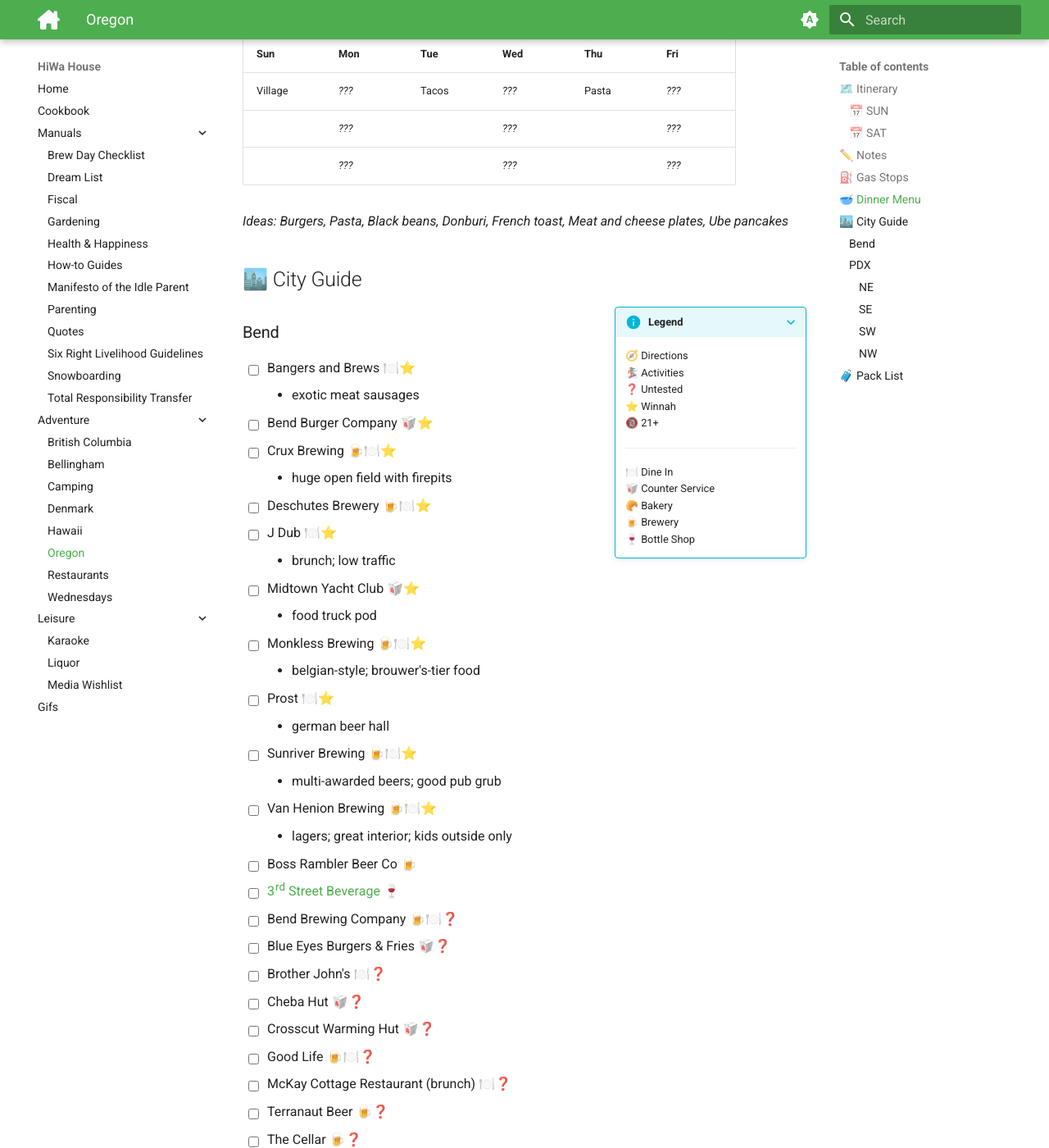
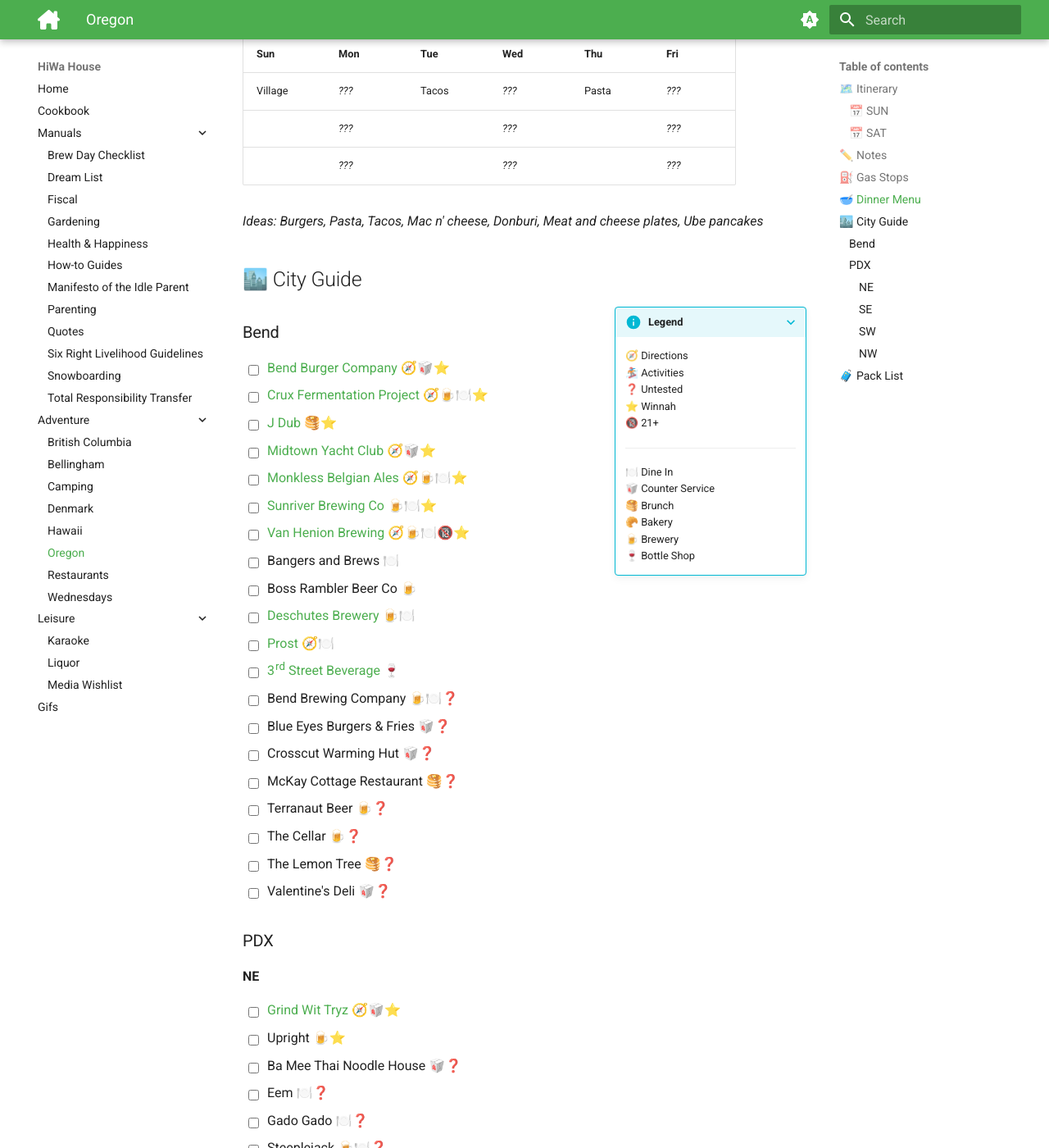
Before and after one commit to hiwa-house/teletraan, an MkDocs documentation site: the page built from docs/adventure/oregon.md, in a window 1280 px wide and 1400 px high, scrolled down 1567 px. Shown: the whole window at 82% size. Built offline with MkDocs 1.6.1 and Material for MkDocs 9.7.7, drawn with Linux system fonts in a browser that asks for light colours; comment, search, counter and statistics services are not loaded; some of the changed text lies outside the part shown.

Commit message:
Update oregon.md

```diff
--- a/docs/adventure/oregon.md
+++ b/docs/adventure/oregon.md
@@ -48,7 +48,7 @@
 |	      	|	*???*  	|	      	|	*???*	|			|	*???* 	|
 |	      	|	*???*  	|	      	|	*???*	|			|	*???* 	|
 
-*Ideas: Burgers, Pasta, Black beans, Donburi, French toast, Meat and cheese plates, Ube pancakes*
+*Ideas: Burgers, Pasta, Tacos, Mac n' cheese, Donburi, Meat and cheese plates, Ube pancakes*
 
 <!--
 ## 🛍️ Shopping
@@ -89,50 +89,39 @@
 	---
 	🍽️ Dine In
 	🥡 Counter Service
+	🥞 Brunch
 	🥐 Bakery
 	🍺 Brewery
 	🍷 Bottle Shop
 
 ### Bend
-- [ ] Bangers and Brews 🍽️⭐
-	- exotic meat sausages
-- [ ] Bend Burger Company 🥡⭐
-- [ ] Crux Brewing 🍺🍽️⭐
-	- huge open field with firepits
-- [ ] Deschutes Brewery 🍺🍽️⭐
-- [ ] J Dub 🍽️⭐
-	- brunch; low traffic
-- [ ] Midtown Yacht Club 🥡⭐
-	- food truck pod
-- [ ] Monkless Brewing 🍺🍽️⭐
-	- belgian-style; brouwer's-tier food
-- [ ] Prost 🍽️⭐
-	- german beer hall
-- [ ] Sunriver Brewing 🍺🍽️⭐
-	- multi-awarded beers; good pub grub
-- [ ] Van Henion Brewing 🍺🍽️⭐
-	- lagers; great interior; kids outside only
+- [ ] [Bend Burger Company](https://order.toasttab.com/online/bend-burger-company#!/) [🧭](https://maps.apple.com/?daddr=Bend+Burger+Company,+Northeast+3rd+Street,+Bend,+OR)🥡⭐
+- [ ] [Crux Fermentation Project](https://www.cruxfermentation.com/visit-us/tasting-room/) [🧭](https://maps.apple.com/?daddr=Crux+Fermentation+Project,+Southwest+Division+Street,+Bend,+OR)🍺🍽️⭐
+- [ ] [J Dub](https://jdubbend.com/menus/) 🥞⭐
+- [ ] [Midtown Yacht Club](https://www.midtownyachtclub.com/) [🧭](https://maps.apple.com/?daddr=Midtown+Yacht+Club,+1661+NE+4th+St,+Bend,+OR+97701)🥡⭐
+- [ ] [Monkless Belgian Ales](https://www.monkless.com/the-brasserie) [🧭](https://maps.apple.com/?daddr=Monkless+Belgian+Ales+Brasserie,+803+SW+Industrial+Way+%23202,+Bend,+OR+97702)🍺🍽️⭐
+- [ ] [Sunriver Brewing Co](https://www.sunriverbrewingcompany.com/pubs/) 🍺🍽️⭐
+- [ ] [Van Henion Brewing](https://vanhenionbrewing.com/tasting-room/) [🧭](https://maps.apple.com/?daddr=Van+Henion+Brewing+Company,+Plateau+Drive,+Bend,+OR)🍺🍽️🔞⭐
+- [ ] Bangers and Brews 🍽️
 - [ ] Boss Rambler Beer Co 🍺
+- [ ] [Deschutes Brewery](https://deschutesbrewery.com/pages/bend-public-house) 🍺🍽️
+- [ ] [Prost](https://www.prostbend.com/) [🧭](https://maps.apple.com/?daddr=Prost,+40+SW+Century+Dr+%23140,+Bend,+OR+97702)🍽️
 - [ ] [3rd Street Beverage](https://www.3rdstreetbeverage.com/) 🍷
 - [ ] Bend Brewing Company 🍺🍽️❓
 - [ ] Blue Eyes Burgers & Fries 🥡❓
-- [ ] Brother John's 🍽️❓
-- [ ] Cheba Hut 🥡❓
 - [ ] Crosscut Warming Hut 🥡❓
-- [ ] Good Life 🍺🍽️❓
-- [ ] McKay Cottage Restaurant (brunch) 🍽️❓
+- [ ] McKay Cottage Restaurant 🥞❓
 - [ ] Terranaut Beer 🍺❓
 - [ ] The Cellar 🍺❓
-- [ ] The Lemon Tree (brunch) 🍽️❓
+- [ ] The Lemon Tree 🥞❓
 - [ ] Valentine's Deli 🥡❓
 
 ### PDX
 #### NE
-- [ ] Grind Wit Tryz 🥡⭐
+- [ ] [Grind Wit Tryz](https://grindwittryz.square.site/) [🧭](https://maps.apple.com/?daddr=GrindWitTryz,+4318+NE+Cully+Blvd,+Portland,+OR+97218)🥡⭐
 - [ ] Upright 🍺⭐
 - [ ] Ba Mee Thai Noodle House 🥡❓
 - [ ] Eem 🍽️❓
-	- Mark approved
 - [ ] Gado Gado 🍽️❓
 - [ ] Steeplejack 🍺🍽️❓
 - [ ] The Smokin' Oak PDX 🥡❓
```
Also changed, not shown: other parts of docs/adventure/oregon.md (+9 -8 lines).
